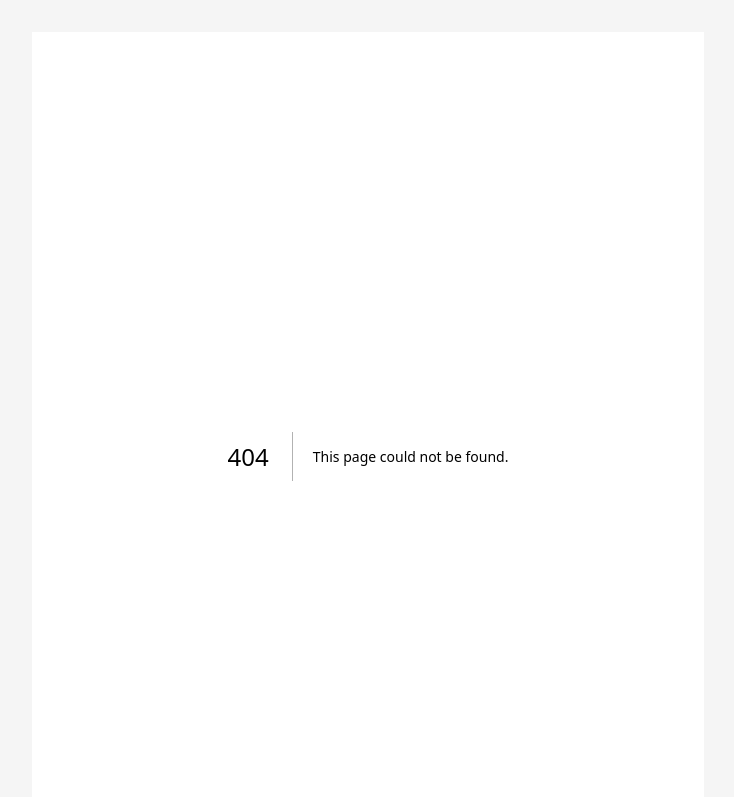
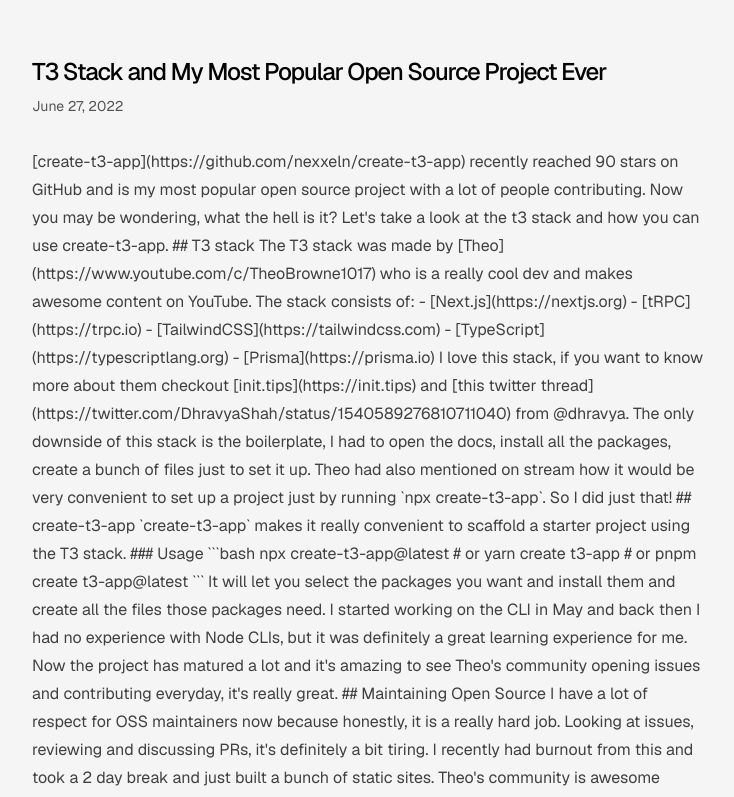
Before and after one commit to nexxeln/nexxel.dev, a Next.js app: page /blog/ct3a in a window 1280 px wide. Before the commit this address had no page. Shown: the top 797 px of the page, without its empty margins (272-1006 px from the left). Built offline with nearby package versions, Linux system fonts and the light colour scheme.

Commit message:
raw mdx on the screen

```diff
--- /dev/null
+++ b/src/app/blog/[slug]/page.tsx
@@ -0,0 +1,54 @@
+import { notFound } from "next/navigation";
+import { getBlogPostBySlug } from "~~/blog";
+
+export default function Post({ params }: { params: { slug: string } }) {
+  const post = getBlogPostBySlug(params.slug);
+  if (!post) {
+    notFound();
+  }
+
+  return (
+    <section>
+      <script
+        type="application/ld+json"
+        suppressHydrationWarning
+        dangerouslySetInnerHTML={{
+          __html: JSON.stringify({
+            "@context": "https://schema.org",
+            "@type": "BlogPosting",
+            headline: post.metadata.title,
+            datePublished: post.metadata.date,
+            dateModified: post.metadata.date,
+            description: post.metadata.description,
+            image: `https://nexxel.dev/og?title=${post.metadata.title}`,
+            url: `https://nexxel.dev/blog/${post.slug}`,
+            author: {
+              "@type": "Person",
+              name: "Shoubhit Dash",
+            },
+          }),
+        }}
+      />
+
+      <h1 className="title mb-2 max-w-[650px] text-2xl font-medium tracking-tighter">
+        {post.metadata.title}
+      </h1>
+      <div className="mb-8 flex max-w-[650px] items-center justify-between text-sm">
+        <p className="text-sm text-neutral-600 dark:text-neutral-400">
+          {new Date(post.metadata.date).toLocaleDateString("en-US", {
+            year: "numeric",
+            month: "long",
+            day: "numeric",
+          })}
+        </p>
+        {/* <Suspense fallback={<p className="h-5" />}>
+          <Views slug={post.slug} />
+        </Suspense> */}
+      </div>
+
+      <article className="prose prose-neutral dark:prose-invert">
+        {post.content}
+      </article>
+    </section>
+  );
+}
--- a/src/blog.ts
+++ b/src/blog.ts
@@ -75,3 +75,7 @@
 export function getBlogPosts(): MDXFileData[] {
   return getMDXData(path.join(process.cwd(), "posts"));
 }
+
+export function getBlogPostBySlug(slug: string): MDXFileData | null {
+  return getBlogPosts().find((post) => post.slug === slug) ?? null;
+}
```
